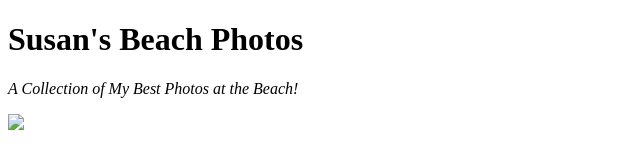
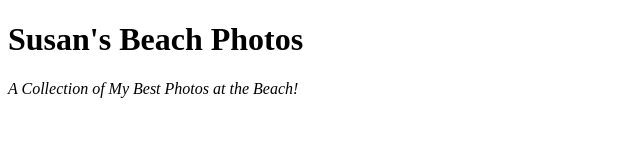
Before and after one commit to su2007/su2007.github.io, a plain HTML site: page index.html in a window 1280 px wide. Shown: the full height of the page, 0-640 px from the left. Drawn offline with Linux system fonts and the light colour scheme.

Commit message:
Update index.html

```diff
--- a/index.html
+++ b/index.html
@@ -6,7 +6,5 @@
 <body>
   <h1>Susan's Beach Photos</h1>
   <p><i>A Collection of My Best Photos at the Beach!</i></p>
-  <img src="file:///Users/susanung/Downloads/IMG_9983.JPG">
-
 </body>
 </html>
```
